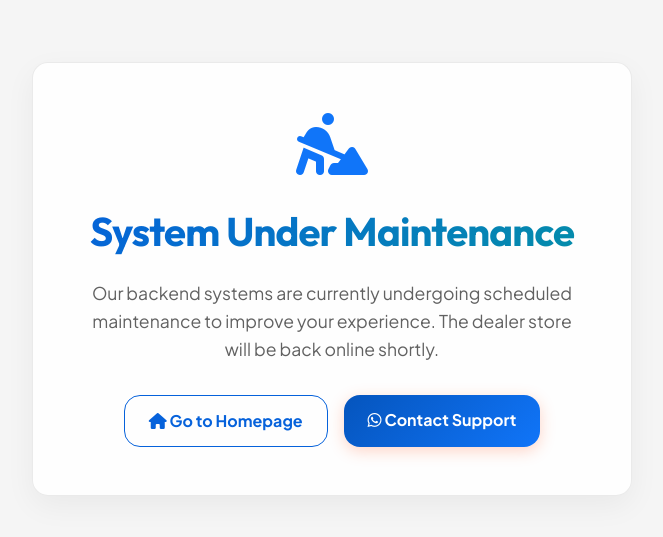
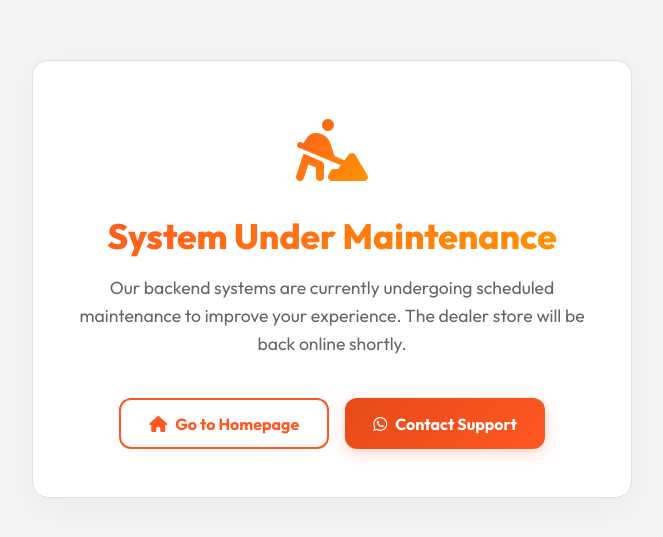
Before and after one commit to Houshic19/vellprint, a website: page public/maintenance.html in a window 1280 px wide. Shown: the part 121-658 px from the top of the page, without its empty margins (308-971 px from the left). Drawn offline with Linux system fonts and the light colour scheme.

Commit message:
fix(ui): embed css directly in maintenance page so theme remains when server is down

```diff
--- a/public/maintenance.html
+++ b/public/maintenance.html
@@ -1,5 +1,5 @@
 <!DOCTYPE html>
-<html lang="en" class="light-theme">
+<html lang="en">
 <head>
   <meta charset="UTF-8">
   <meta name="viewport" content="width=device-width, initial-scale=1.0">
@@ -7,20 +7,137 @@
 
   <link rel="preconnect" href="https://fonts.googleapis.com" crossorigin>
   <link rel="preconnect" href="https://fonts.gstatic.com" crossorigin>
-  <link rel="stylesheet" href="https://fonts.googleapis.com/css2?family=Outfit:wght@300;400;600;700;800&family=Plus+Jakarta+Sans:ital,wght@0,300;0,400;0,600;0,700;1,400&display=swap" media="print" onload="this.media='all'">
-  <link rel="stylesheet" href="https://cdnjs.cloudflare.com/ajax/libs/font-awesome/6.4.0/css/all.min.css" media="print" onload="this.media='all'">
+  <link rel="stylesheet" href="https://fonts.googleapis.com/css2?family=Outfit:wght@300;400;600;700;800&display=swap">
+  <link rel="stylesheet" href="https://cdnjs.cloudflare.com/ajax/libs/font-awesome/6.4.0/css/all.min.css">
 
-  <link rel="stylesheet" href="/css/style.css?v=17">
+  <style>
+    :root {
+      --color-primary: #FF5722;
+      --color-primary-dark: #E64A19;
+      --color-secondary: #FF9800;
+      --theme-bg: #f5f5f5;
+      --theme-card: #ffffff;
+      --theme-text: #1a1a1a;
+      --theme-text-muted: #666666;
+      --theme-border: #e0e0e0;
+      --theme-shadow: rgba(0, 0, 0, 0.05);
+    }
+
+    @media (prefers-color-scheme: dark) {
+      :root {
+        --theme-bg: #0d0d0d;
+        --theme-card: #141414;
+        --theme-text: #f0f0f0;
+        --theme-text-muted: #a0a0a0;
+        --theme-border: #2a2a2a;
+        --theme-shadow: rgba(0, 0, 0, 0.5);
+      }
+    }
+
+    * { margin: 0; padding: 0; box-sizing: border-box; }
+
+    body {
+      font-family: 'Outfit', sans-serif;
+      display: flex;
+      flex-direction: column;
+      min-height: 100vh;
+      align-items: center;
+      justify-content: center;
+      background: var(--theme-bg);
+      color: var(--theme-text);
+      padding: 1rem;
+    }
+
+    .maintenance-card {
+      text-align: center;
+      padding: 3rem 2rem;
+      max-width: 600px;
+      width: 100%;
+      background: var(--theme-card);
+      border-radius: 16px;
+      box-shadow: 0 10px 40px var(--theme-shadow);
+      border: 1px solid var(--theme-border);
+    }
+
+    .icon-wrapper {
+      font-size: 4rem;
+      background: linear-gradient(135deg, var(--color-primary), var(--color-secondary));
+      -webkit-background-clip: text;
+      -webkit-text-fill-color: transparent;
+      margin-bottom: 1.5rem;
+      display: inline-block;
+    }
+
+    .gradient-text {
+      font-size: 2.2rem;
+      font-weight: 800;
+      margin-bottom: 1rem;
+      background: linear-gradient(135deg, var(--color-primary), var(--color-secondary));
+      -webkit-background-clip: text;
+      -webkit-text-fill-color: transparent;
+    }
+
+    .maintenance-text {
+      color: var(--theme-text-muted);
+      font-size: 1.1rem;
+      line-height: 1.6;
+      margin-bottom: 2.5rem;
+    }
+
+    .btn-group {
+      display: flex;
+      gap: 1rem;
+      justify-content: center;
+      flex-wrap: wrap;
+    }
+
+    .cta-btn {
+      background: linear-gradient(135deg, var(--color-primary-dark), var(--color-primary));
+      color: white;
+      padding: 0.85rem 1.75rem;
+      border-radius: 12px;
+      font-weight: 700;
+      text-decoration: none;
+      box-shadow: 0 4px 15px rgba(255, 87, 34, 0.25);
+      border: none;
+      cursor: pointer;
+      transition: all 0.3s ease;
+      display: inline-flex;
+      align-items: center;
+      gap: 0.5rem;
+    }
+
+    .cta-btn:hover {
+      transform: translateY(-2px);
+      box-shadow: 0 6px 20px rgba(255, 87, 34, 0.35);
+    }
+
+    .cta-btn-outline {
+      background: transparent;
+      border: 2px solid var(--color-primary);
+      color: var(--color-primary);
+      box-shadow: none;
+    }
+
+    .cta-btn-outline:hover {
+      background: linear-gradient(135deg, var(--color-primary), var(--color-secondary));
+      color: white;
+      border-color: transparent;
+      box-shadow: 0 4px 15px rgba(255, 87, 34, 0.25);
+    }
+  </style>
 </head>
-<body style="display:flex; flex-direction:column; min-height:100vh; align-items:center; justify-content:center; background:var(--theme-bg);">
+<body>
 
-  <div style="text-align:center; padding:3rem; max-width:600px; background:var(--theme-card); border-radius:var(--border-radius-lg); box-shadow:0 10px 30px rgba(0,0,0,0.05); border:1px solid var(--theme-border);">
-    <i class="fa-solid fa-person-digging" style="font-size:4rem; color:var(--color-primary); margin-bottom:1.5rem;"></i>
-    <h1 class="gradient-text" style="font-size:2.5rem; margin-bottom:1rem;">System Under Maintenance</h1>
-    <p style="color:var(--theme-text-muted); font-size:1.1rem; line-height:1.6; margin-bottom:2rem;">
+  <div class="maintenance-card">
+    <div class="icon-wrapper">
+      <i class="fa-solid fa-person-digging"></i>
+    </div>
+    <h1 class="gradient-text">System Under Maintenance</h1>
+    <p class="maintenance-text">
       Our backend systems are currently undergoing scheduled maintenance to improve your experience. The dealer store will be back online shortly.
     </p>
-    <div style="display:flex; gap:1rem; justify-content:center;">
+    <div class="btn-group">
       <a href="/" class="cta-btn cta-btn-outline"><i class="fa-solid fa-house"></i> Go to Homepage</a>
       <a href="https://wa.me/919894833377" class="cta-btn" target="_blank"><i class="fa-brands fa-whatsapp"></i> Contact Support</a>
     </div>
```
